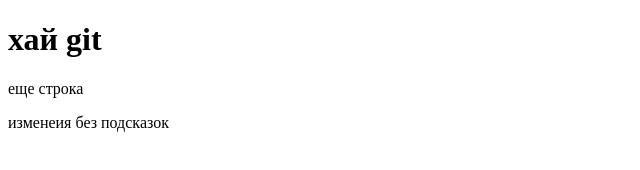
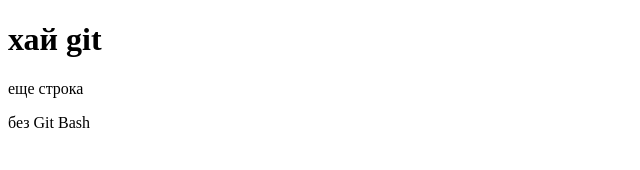
Before and after one commit to VikVikK/git-test, a plain HTML site: page index.html in a window 1280 px wide. Shown: the full height of the page, 0-640 px from the left. Drawn offline with Linux system fonts and the light colour scheme.

Commit message:
Update test page

```diff
--- a/index.html
+++ b/index.html
@@ -10,6 +10,6 @@
     <body>
         <h1>хай git</h1>
         <p>еще строка</p>
-        <p>изменеия без подсказок</p>
+        <p>без Git Bash</p>
     </body>
 </html>
```
